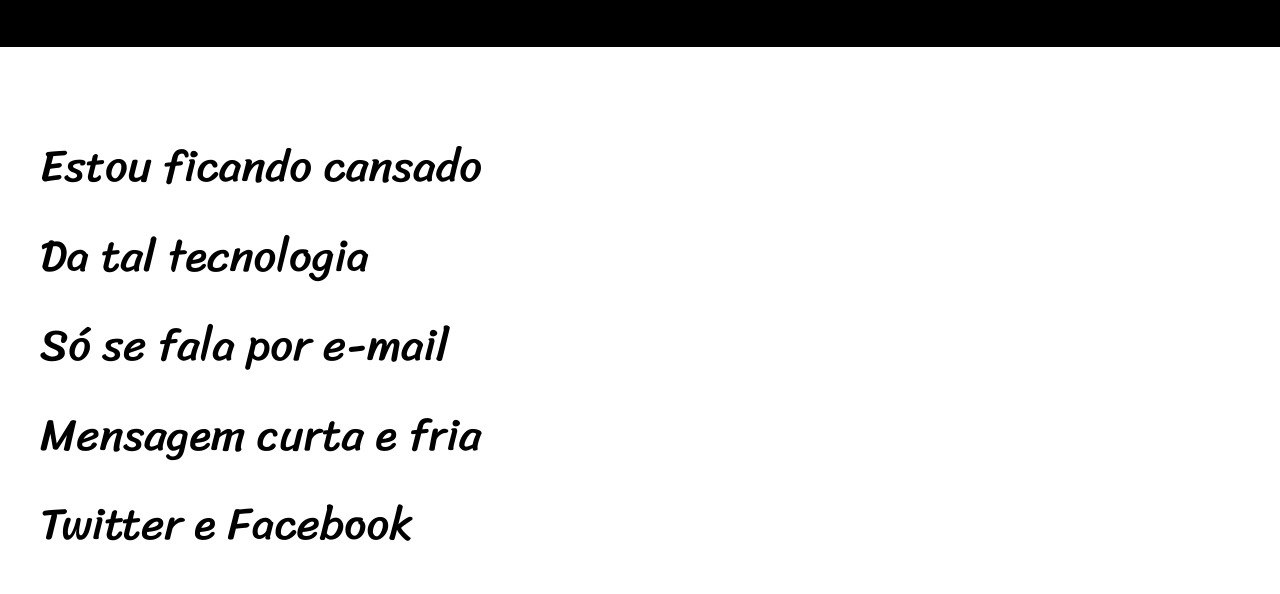
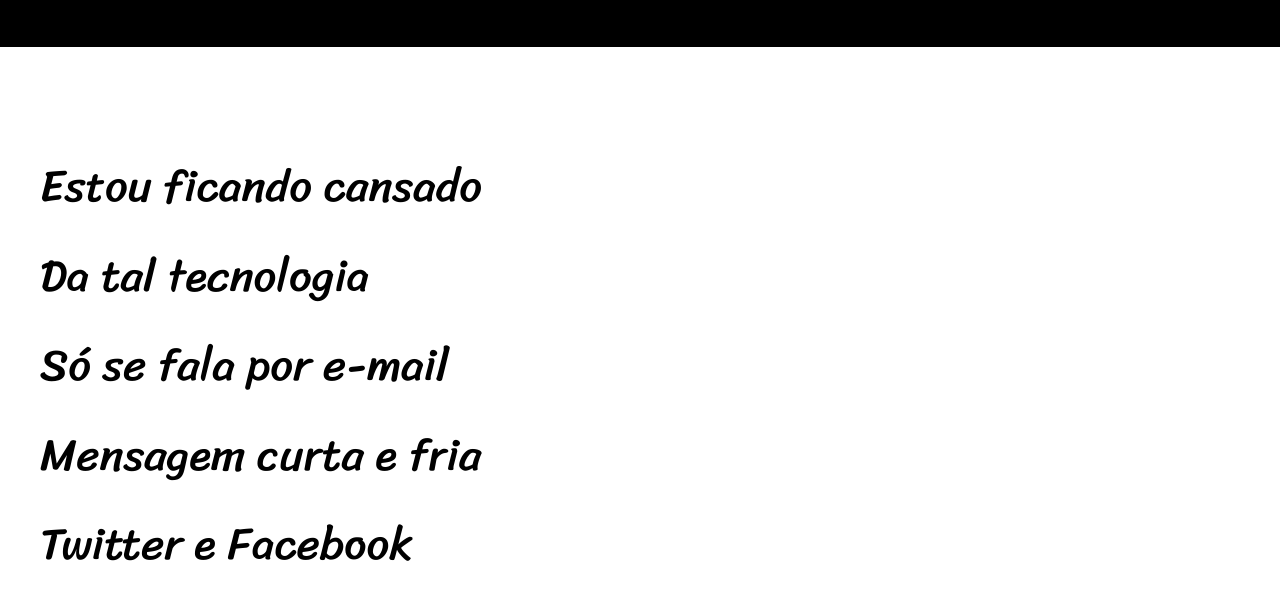
Before and after one commit to carlosebcardoso/projeto-cordel, a plain HTML site: page index.html in a window 1280 px wide. Shown: the part 185-779 px from the top of the page. Drawn offline with Linux system fonts and the light colour scheme.

Commit message:
Update style.css

```diff
--- a/styles/style.css
+++ b/styles/style.css
@@ -50,7 +50,7 @@
 main p {
     font-family: var(--fonte-texto);
     line-height: 2em;
-    padding: 15px;
+    padding: 35px 15px;
     font-size: 3.5vw;
 }
 
```
